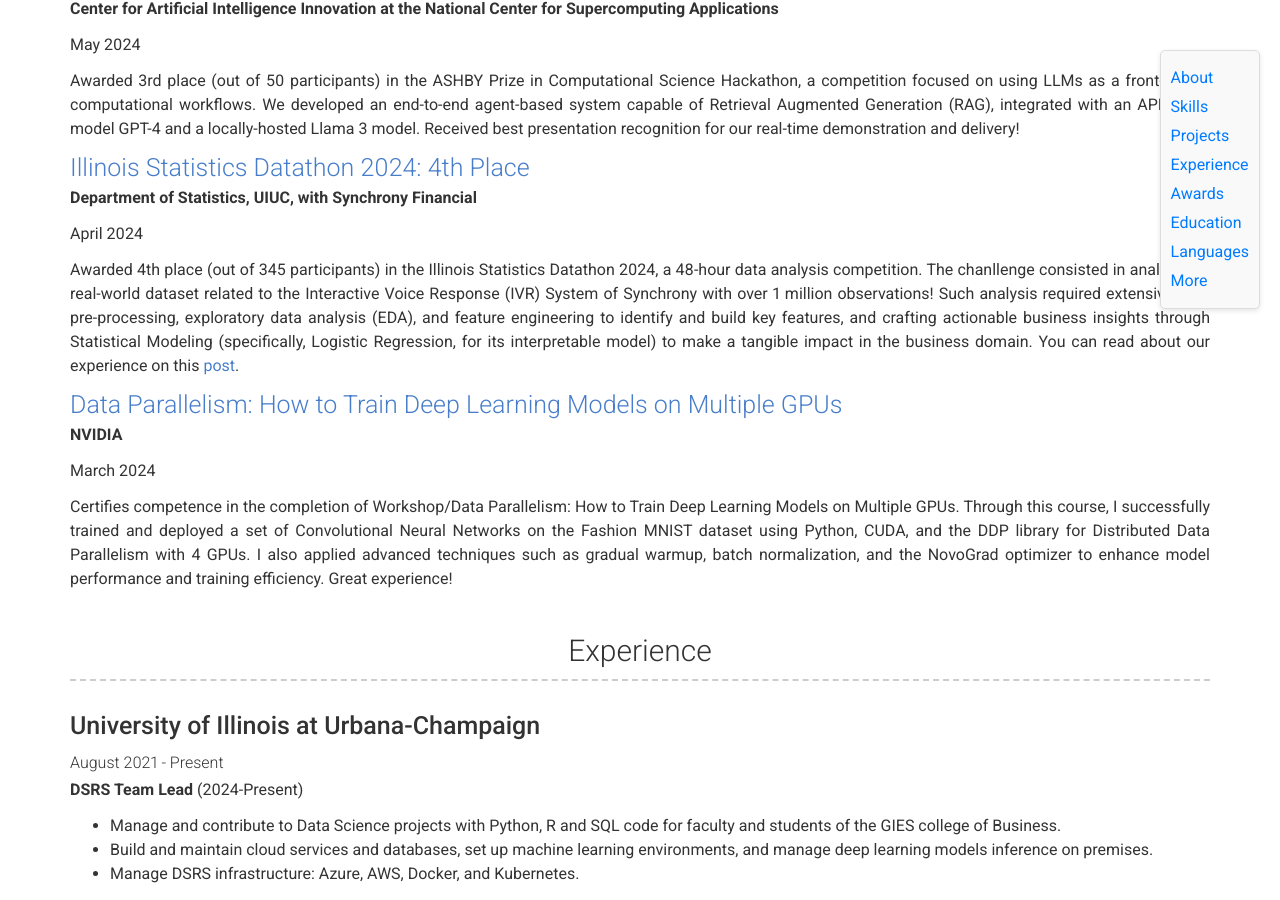
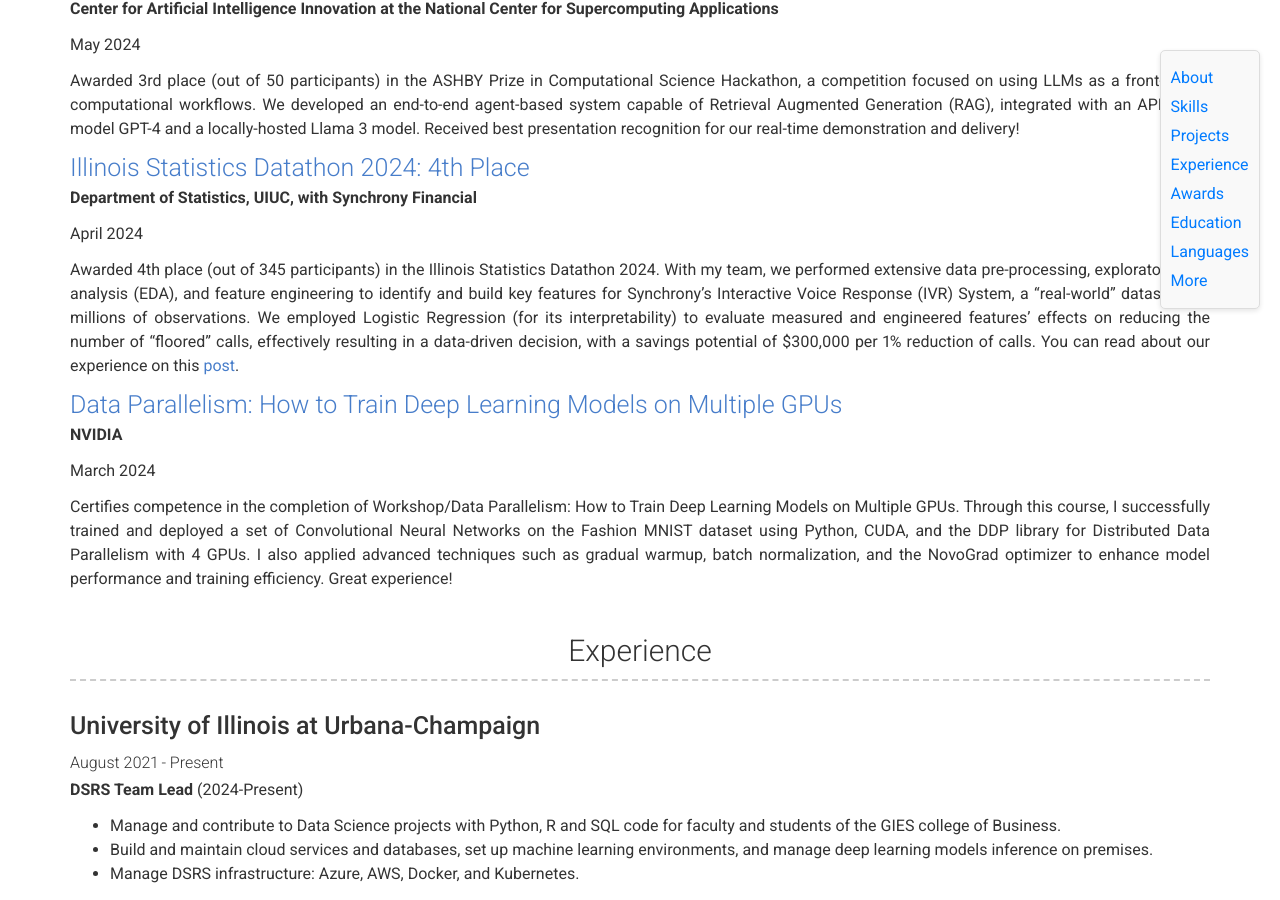
Before and after one commit to fsaudm/fsaudm.github.io, a Jekyll site: the page built from index.md, in a window 1280 px wide and 900 px high, scrolled down 4202 px. Built offline with Jekyll 4.4.1, drawn with Linux system fonts in a browser that asks for light colours.

Commit message:
small typo on certs & awards fix

```diff
--- a/_data/certifications.yml
+++ b/_data/certifications.yml
@@ -10,7 +10,7 @@
   date: "April 2024"
   link: "https://stat.illinois.edu/datathon"
   description: >
-    Awarded 4th place (out of 345 participants) in the Illinois Statistics Datathon 2024, a 48-hour data analysis competition. The chanllenge consisted in analyzing a real-world dataset related to the Interactive Voice Response (IVR) System of Synchrony with over 1 million observations! Such analysis required extensive data pre-processing, exploratory data analysis (EDA), and feature engineering to identify and build key features, and crafting actionable business insights through Statistical Modeling (specifically, Logistic Regression, for its interpretable model) to make a tangible impact in the business domain. You can read about our experience on this [post](https://www.linkedin.com/feed/update/urn:li:activity:7180625594085253120/).
+    Awarded 4th place (out of 345 participants) in the Illinois Statistics Datathon 2024. With my team, we performed extensive data pre-processing, exploratory data analysis (EDA), and feature engineering to identify and build key features for Synchrony’s Interactive Voice Response (IVR) System, a “real-world” dataset with millions of observations. We employed Logistic Regression (for its interpretability) to evaluate measured and engineered features’ effects on reducing the number of “floored” calls, effectively resulting in a data-driven decision, with a savings potential of $300,000 per 1% reduction of calls. You can read about our experience on this [post](https://www.linkedin.com/feed/update/urn:li:activity:7180625594085253120/).
 
 - title: "Data Parallelism: How to Train Deep Learning Models on Multiple GPUs"
   issuer: "NVIDIA"
```
